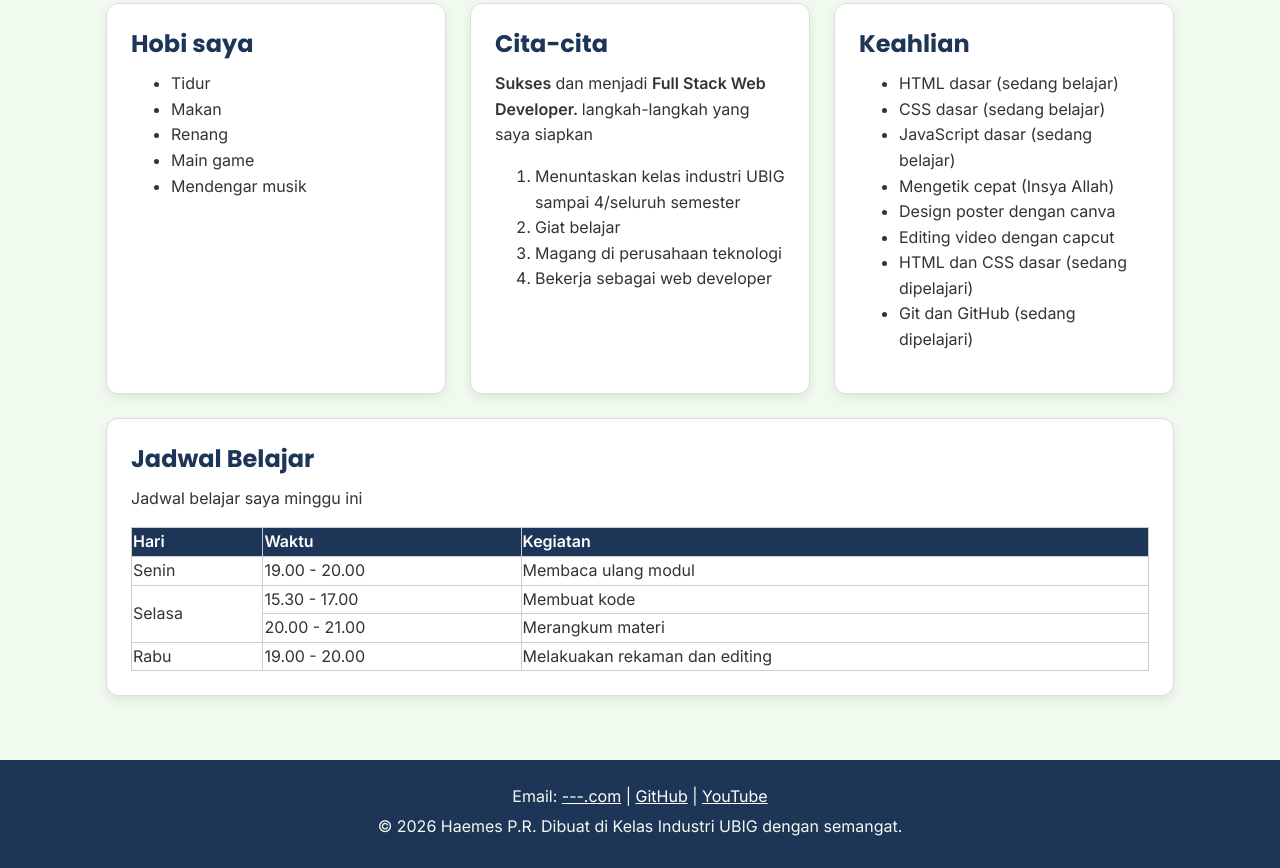
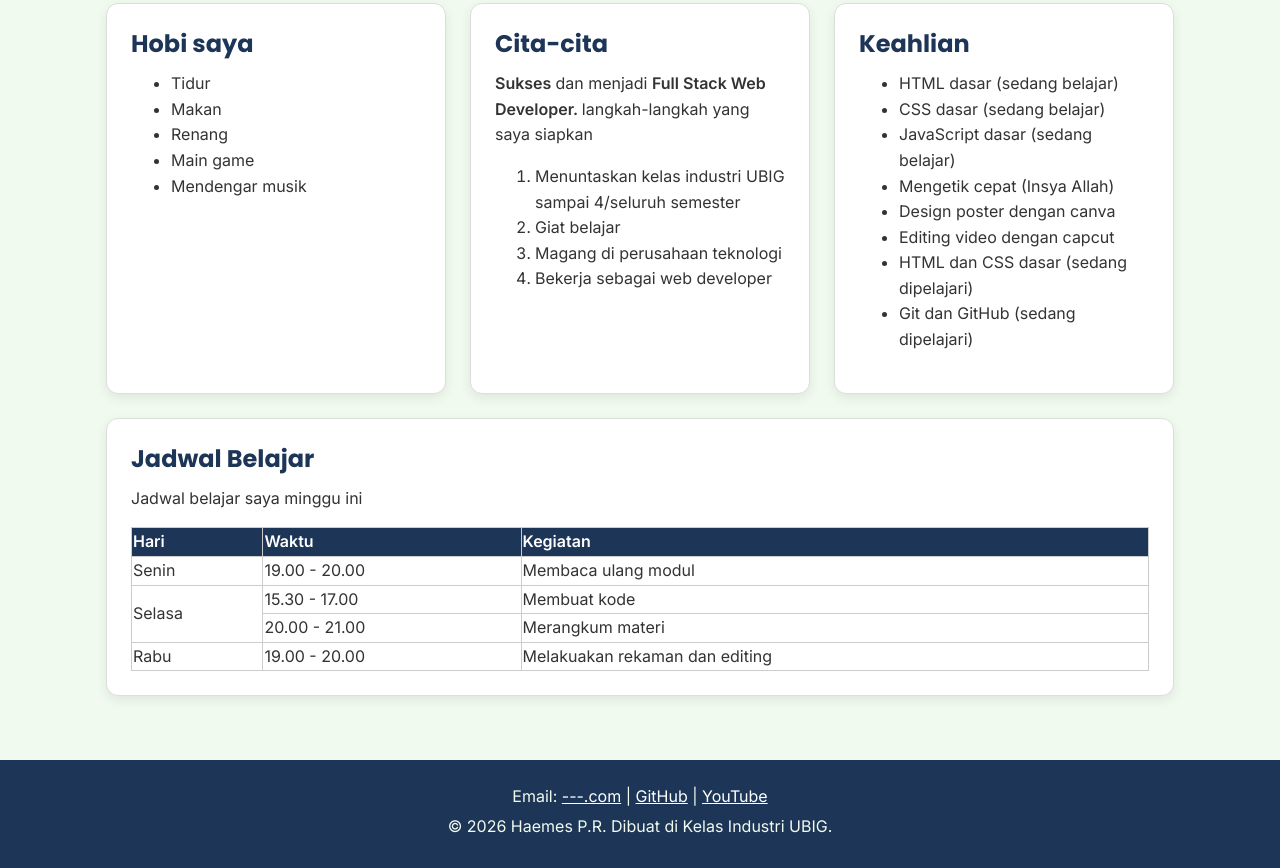
Before and after one commit to ayamgeprekrebus/portofolio, a plain HTML site: page index.html in a window 1280 px wide. Shown: the part 481-1349 px from the top of the page. Drawn offline with Linux system fonts and the light colour scheme.

```diff
--- a/index.html
+++ b/index.html
@@ -131,7 +131,7 @@
             <a href="https://www.youtube.com/@haiyaam" target="_blank">YouTube</a>
         </p>
         <p>&copy; 2026 Haemes P.R.
-            Dibuat di Kelas Industri UBIG dengan semangat.</p>
+            Dibuat di Kelas Industri UBIG.</p>
     </footer>
 
 </body>
```
